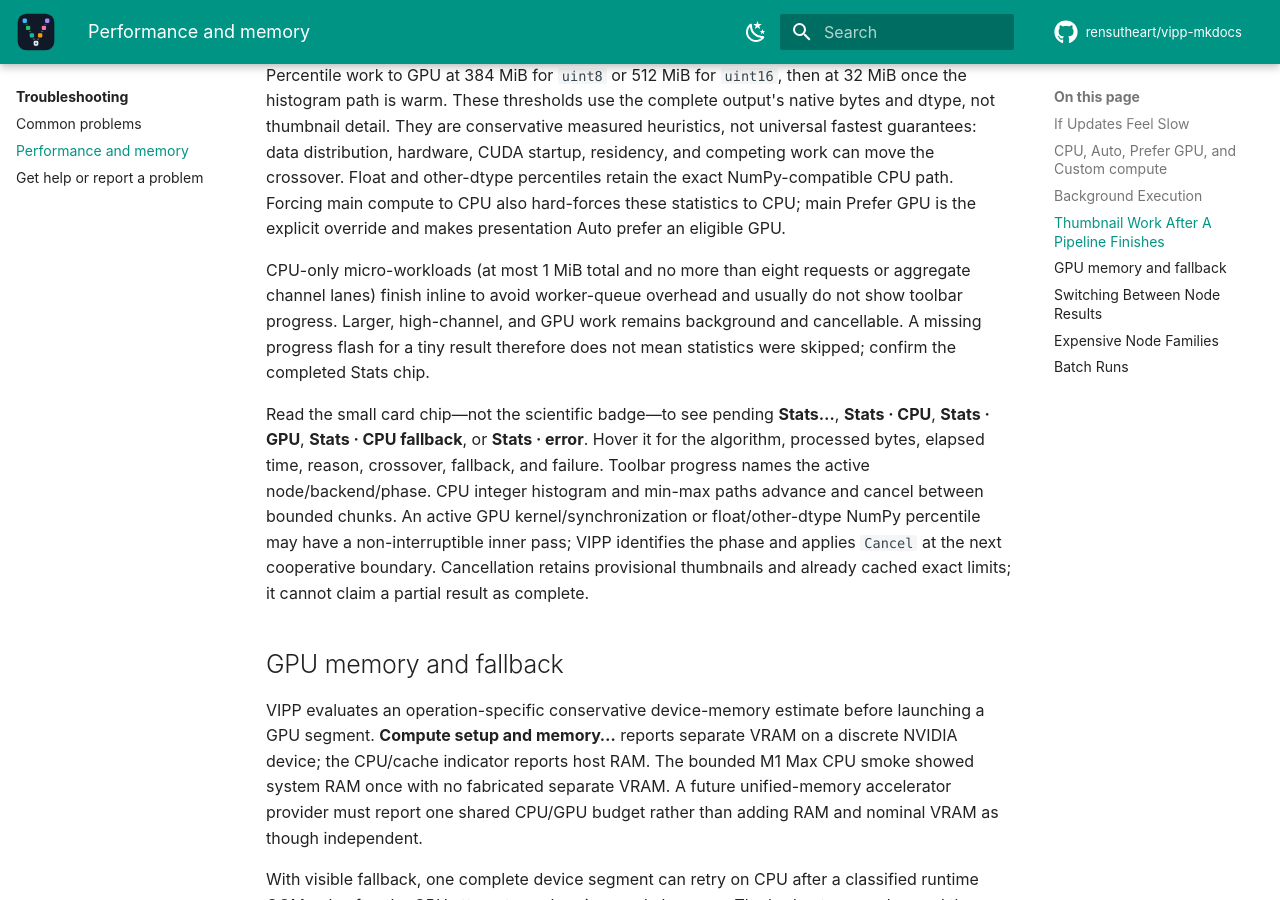
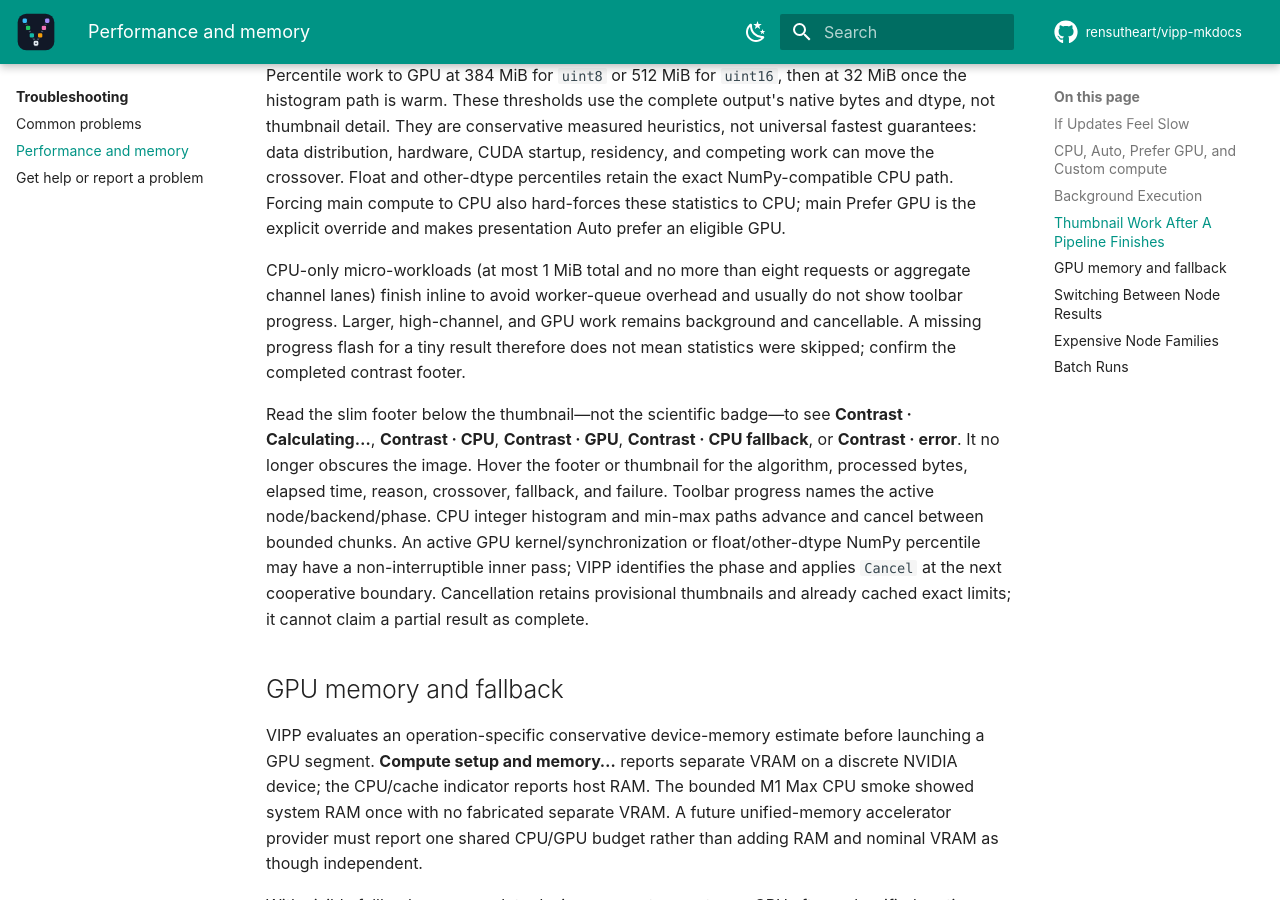
Before and after one commit to rensutheart/vipp-mkdocs, an MkDocs documentation site: the page built from docs/troubleshooting/performance.md, in a window 1280 px wide and 900 px high, scrolled down 3630 px. Built offline with MkDocs 1.6.1 and Material for MkDocs 9.7.7, drawn with Linux system fonts in a browser that asks for light colours; plug-ins that fetch from the network failed and are left out; comment, search, counter and statistics services are not loaded; the version menu is left out.

Commit message:
Document thumbnail contrast footer

```diff
--- a/docs/troubleshooting/performance.md
+++ b/docs/troubleshooting/performance.md
@@ -168,18 +168,19 @@ CPU-only micro-workloads (at most 1 MiB total and no more than eight requests
 or aggregate channel lanes) finish inline to avoid worker-queue overhead and
 usually do not show toolbar progress. Larger, high-channel, and GPU work remains
 background and cancellable. A missing progress flash for a tiny result therefore
-does not mean statistics were skipped; confirm the completed Stats chip.
+does not mean statistics were skipped; confirm the completed contrast footer.
 
-Read the small card chip—not the scientific badge—to see pending **Stats…**,
-**Stats · CPU**, **Stats · GPU**, **Stats · CPU fallback**, or
-**Stats · error**. Hover it for the algorithm, processed bytes, elapsed time,
-reason, crossover, fallback, and failure. Toolbar progress names the active
-node/backend/phase. CPU integer histogram and min-max paths advance and cancel
-between bounded chunks. An active GPU kernel/synchronization or float/other-dtype
-NumPy percentile may have a non-interruptible inner pass; VIPP identifies the
-phase and applies `Cancel` at the next cooperative boundary. Cancellation
-retains provisional thumbnails and already cached exact limits; it cannot claim
-a partial result as complete.
+Read the slim footer below the thumbnail—not the scientific badge—to see
+**Contrast · Calculating…**, **Contrast · CPU**, **Contrast · GPU**,
+**Contrast · CPU fallback**, or **Contrast · error**. It no longer obscures the
+image. Hover the footer or thumbnail for the algorithm, processed bytes, elapsed
+time, reason, crossover, fallback, and failure. Toolbar progress names the
+active node/backend/phase. CPU integer histogram and min-max paths advance and
+cancel between bounded chunks. An active GPU kernel/synchronization or
+float/other-dtype NumPy percentile may have a non-interruptible inner pass; VIPP
+identifies the phase and applies `Cancel` at the next cooperative boundary.
+Cancellation retains provisional thumbnails and already cached exact limits; it
+cannot claim a partial result as complete.
 
 ## GPU memory and fallback
 
```
Also changed, not shown: docs/concepts/inspection-model.md (+10 -9 lines), docs/how-to/choose-compute.md (+4 -3 lines), docs/how-to/inspect-outputs.md (+8 -6 lines), docs/reference/interface.md (+10 -7 lines), docs/releases/0.13.0a1.md (+9 -8 lines).
